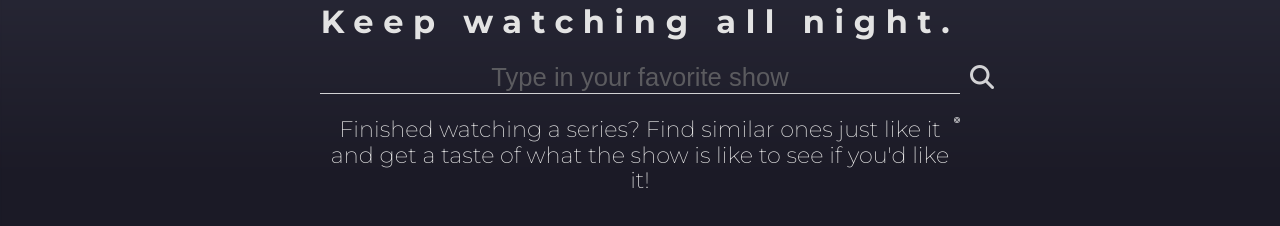
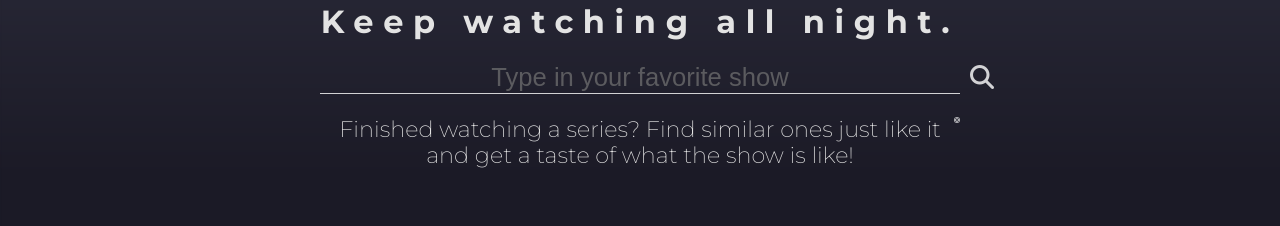
Before and after one commit to mosef/BingeOn, a plain HTML site: page index.html in a window 1280 px wide. Shown: the part 356-582 px from the top of the page. Drawn offline with nearby package versions, Linux system fonts and the light colour scheme.

Commit message:
fixed typo

```diff
--- a/index.html
+++ b/index.html
@@ -32,7 +32,7 @@
       </form>
       <div class="underline"></div>
       <div class="hint">
-        <p>Finished watching a series? Find similar ones just like it and get a taste of what the show is like to see if you'd like it!</p>
+        <p>Finished watching a series? Find similar ones just like it and get a taste of what the show is like!</p>
         <img src="./img/close-button.svg" class="x-button">
       </div>
     </section>
```
